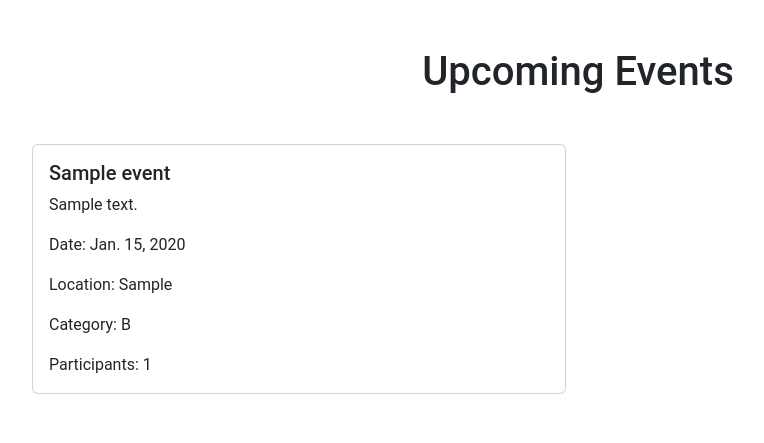
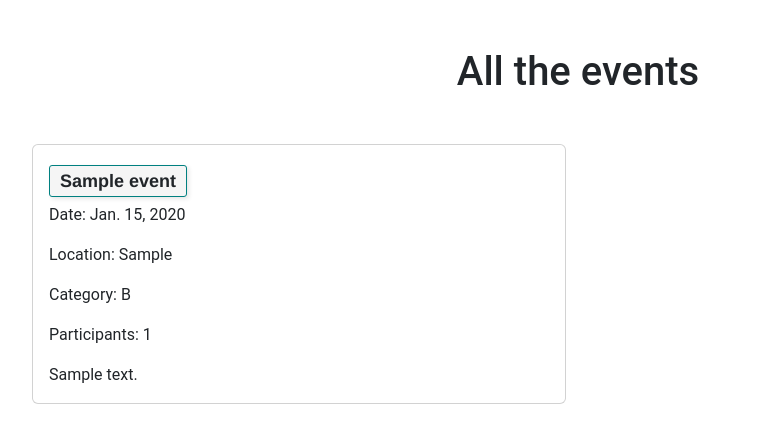
Before and after one commit to NikiiG/Event_Planner_Project3, a Django app: template main_app/templates/upcoming_events.html in a window 1280 px wide. Shown: the part 56-499 px from the top of the page, without its empty margins (62-826 px from the left). Run offline with Django 5.2, Linux system fonts and the light colour scheme; the template is opened without the code that fills it: values that come from a table or form of the project are taken from there, others are empty; tables that the repository leaves empty hold one stand-in row (values such as "Sample post"); parts of the project's set-up code (start-up, migrations or seed data) failed here and were passed over.

Commit message:
fix the event to have a clickable link - add urls for event details

```diff
--- a/main_app/static/css/styles.css
+++ b/main_app/static/css/styles.css
@@ -76,5 +76,11 @@
     }
 }
 
-# styling for featured event of home
-/* Add this CSS to your existing stylesheet or link a new one */
+.plain-link {
+  /* Remove default link styling */
+  text-decoration: none;
+  color: inherit;
+
+  /* Apply cursor style to indicate it's clickable */
+  cursor: pointer;
+}
--- a/main_app/templates/base.html
+++ b/main_app/templates/base.html
@@ -28,6 +28,32 @@
                 transform: translateY(0);
             }
         }
+     .plain-link {
+        text-decoration: none;
+        color: inherit;
+
+         cursor: pointer;
+  text-decoration: none;
+  color: inherit;
+
+  cursor: pointer;
+
+  font-family: 'Helvetica', sans-serif;
+  font-weight: bold;
+  font-size: 18px;
+  padding: 5px 10px;
+  border: 1px solid teal;
+  border-radius: 3px;
+  background-color: #f5f5f5;
+  box-shadow: 2px 2px 4px rgba(0, 0, 0, 0.1);
+  transition: background-color 0.3s, transform 0.2s;
+  }
+  .plain-link:hover {
+  background-color: blue;
+  transform: scale(1.05);
+  color:white;
+}
+
 
 
 
--- a/main_app/templates/upcoming_events.html
+++ b/main_app/templates/upcoming_events.html
@@ -2,19 +2,24 @@
 
 {% block content %}
 <div class="container">
-    <h1 class="text-center mt-5 mb-5 bg-teal">Upcoming Events</h1>
+    <h1 class="text-center mt-5 mb-5 bg-teal">All the events</h1>
 
     <div class="row">
         {% for event in upcoming_events %}
             <div class="col-md-6 mb-4">
                 <div class="card">
                     <div class="card-body">
-                        <h5 class="card-title">{{ event.name }}</h5>
-                        <p class="card-text">{{ event.description }}</p>
+                        <h3 class="card-title">
+                            <a class="plain-link" href="#">
+                                <span>{{ event.name }}</span>
+                            </a>
+                        </h3>
                         <p class="card-text">Date: {{ event.date }}</p>
                         <p class="card-text">Location: {{ event.location }}</p>
                         <p class="card-text">Category: {{ event.category }}</p>
                         <p class="card-text">Participants: {{ event.participants }}</p>
+                        <p class="card-text">{{ event.description }}</p>
+
                     </div>
                 </div>
             </div>
--- a/main_app/urls.py
+++ b/main_app/urls.py
@@ -8,6 +8,5 @@ urlpatterns = [
     path('become_vendor/', views.become_vendor, name='become_vendor'),
     path('event/create/', views.EventCreate.as_view(), name="create_event"),
     path('upcoming_events/', views.upcoming_events, name='upcoming_events'),
-
-
+    path('events/<int:event_id>/', views.event_detail, name='event_detail'),
 ]
--- a/main_app/views.py
+++ b/main_app/views.py
@@ -52,7 +52,6 @@ class EventCreate(CreateView):
     fields = "__all__"
 
     def form_valid(self, form):
-        # Save the form and get the created event instance
         instance = form.save()
 
         # Redirect to the 'upcoming_events' view
```
